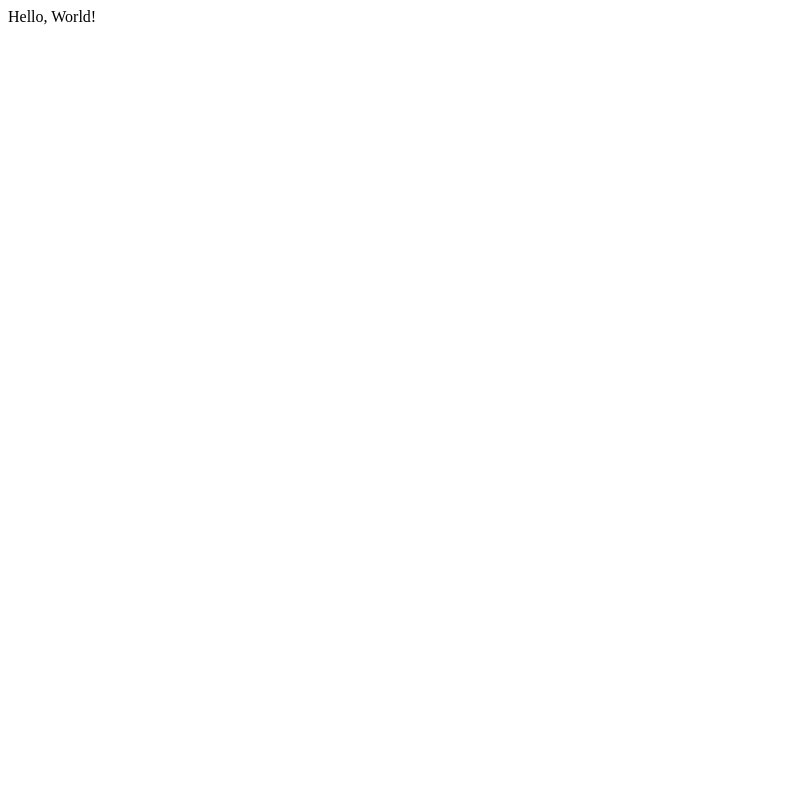
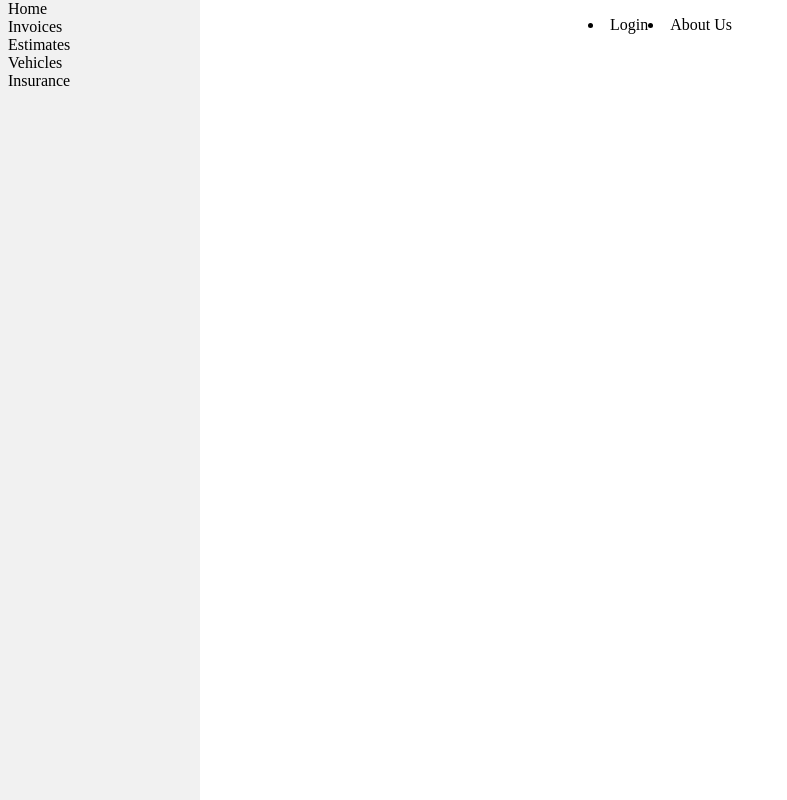
Before and after one commit to srservices9/bootp1.office-manager, a Flask app: page / in a window 1280 px wide. Before the commit the part shown is almost empty. Shown: the whole page, without its empty margins (0-787 px from the left). Run offline with Flask 3, Linux system fonts and the light colour scheme.

Commit message:
Began creating the page layout template, temporarily adding CSS in the html template, creating home page, and invoice page next.

```diff
--- a/src/bootp1/routes/home.py
+++ b/src/bootp1/routes/home.py
@@ -1,6 +1,6 @@
 from flask import render_template, request, Blueprint
 
-home = Blueprint("home", __name__)
+home = Blueprint("home", __name__, template_folder="templates")
 
 @home.route("/home")
 @home.route("/")
--- a/src/bootp1/templates/home.html
+++ b/src/bootp1/templates/home.html
@@ -1,6 +1,7 @@
-<!DOCTYPE html>
-<html>
-	<body>
-		<h>Hello, World!</h>
-	</body>
-</html>
+{% extends "main-template.html" %}
+{% block title %}Home{% endblock %}
+
+{% block tabs %}
+	<li>Login</li>
+	<li>About Us</li>
+{% endblock %}
--- /dev/null
+++ b/src/bootp1/templates/main-template.html
@@ -0,0 +1,52 @@
+<!DOCTYPE html>
+<html, lang="en">
+
+	<style>
+		#sections {
+			top: 0;
+			left: 0;
+			list-style-type: none;
+			margin: 0;
+			padding: 0;
+  			width: 200px;
+  			background-color: #f1f1f1;
+			height: 100%;
+			position: fixed;
+			overflow: auto;
+		}
+
+		#section {
+			text-align: left;
+			padding-left: 8px;
+		}
+
+		#tabs {
+			display: flex;
+			justify-content: center;
+			align-items: center;
+		}
+	</style>
+
+	<head>
+		{% block head %}
+		<title>{% block title %}{% endblock %}</title>
+		{% endblock %}
+	</head>
+
+	<body>
+		<menu id="sections">
+			<li id="section">Home</li>
+			<li id="section">Invoices</li>
+			<li id="section">Estimates</li>
+			<li id="section">Vehicles</li>
+			<li id="section">Insurance</li>
+		</menu>
+
+
+		<menu id="tabs">
+			{% block tabs %}
+			{% endblock %}
+		</menu>
+	</body>
+
+</html>
```
